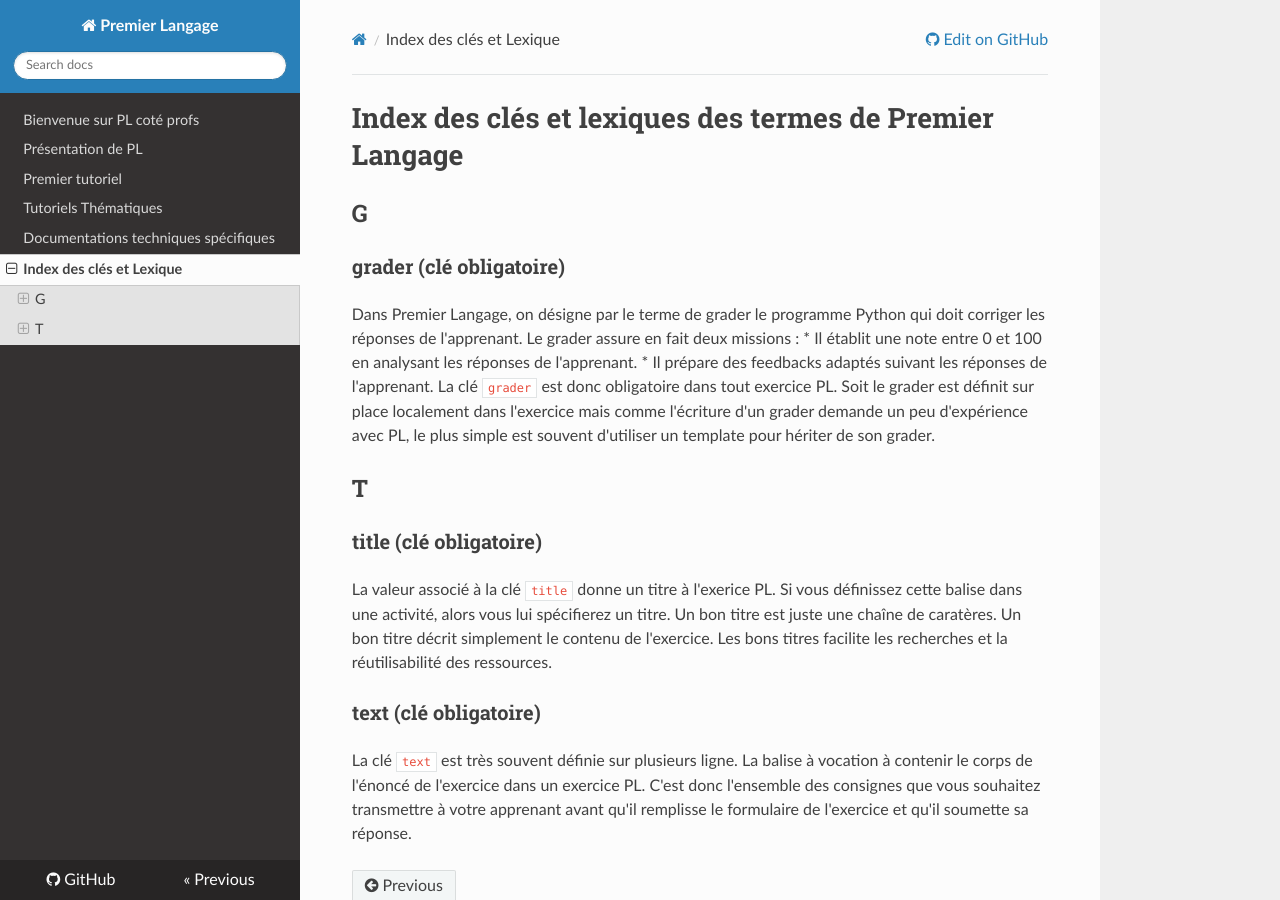
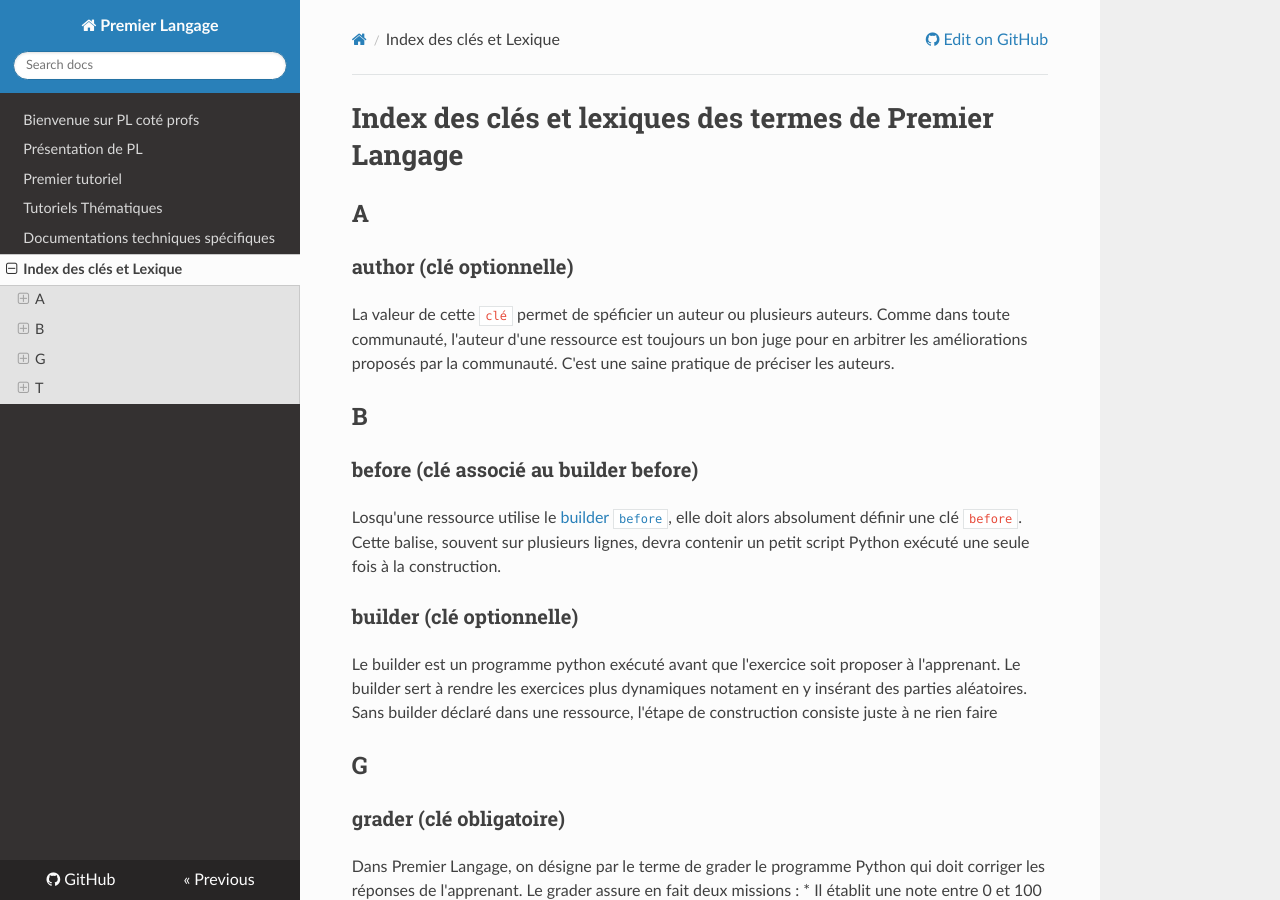
Before and after one commit to ddoyen/premierlangage-doc, an MkDocs documentation site: the page built from docs/lexique.md, in a window 1280 px wide and 900 px high. Built offline with MkDocs 1.6.1, drawn with Linux system fonts in a browser that asks for light colours; nearby versions of some CDN libraries.

Commit message:
Update lexique.md

```diff
--- a/docs/lexique.md
+++ b/docs/lexique.md
@@ -1,4 +1,30 @@
 # Index des clés et lexiques des termes de Premier Langage
+
+## A
+
+### author (clé optionnelle)
+
+La valeur de cette `clé` permet de spéficier un auteur ou plusieurs auteurs. Comme dans toute
+communauté, l'auteur d'une ressource est toujours un bon juge pour en arbitrer les améliorations
+proposés par la communauté. C'est une saine pratique de préciser les auteurs.
+
+
+## B
+
+### before (clé associé au builder before)
+
+Losqu'une ressource utilise le [builder `before`](before.md), elle doit alors absolument
+définir une clé `before`. Cette balise, souvent sur plusieurs lignes, devra contenir un
+petit script Python exécuté une seule fois à la construction.
+
+
+### builder (clé optionnelle)
+
+Le builder est un programme python exécuté avant que l'exercice soit proposer à l'apprenant.
+Le builder sert à rendre les exercices plus dynamiques notament en y insérant des parties
+aléatoires. Sans builder déclaré dans une ressource, l'étape de construction consiste juste
+à ne rien faire
+
 
 ## G
 
```
